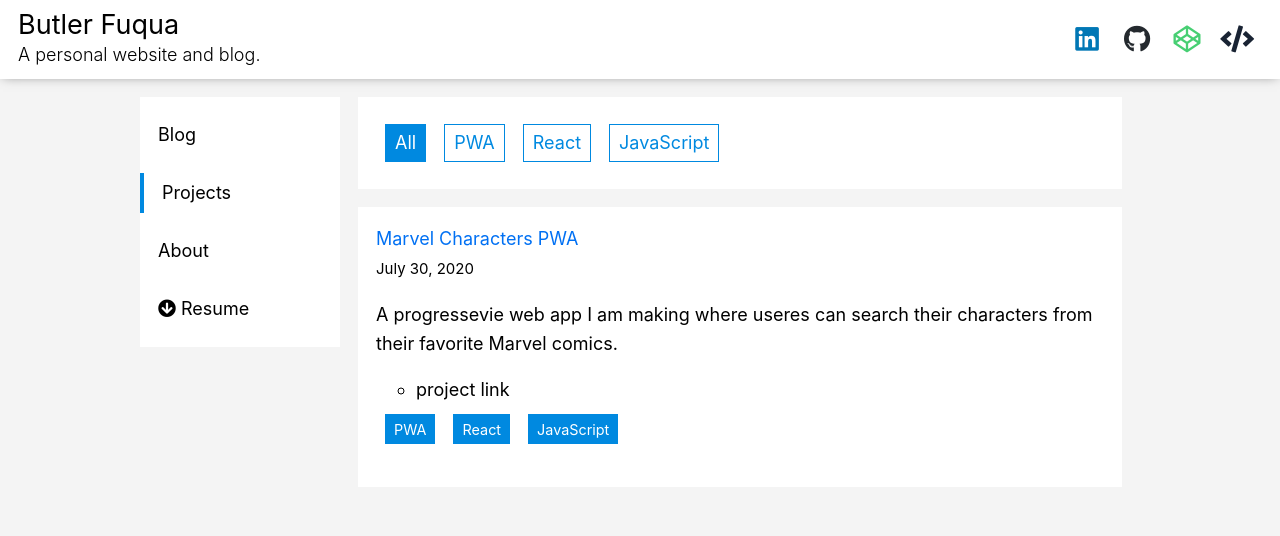
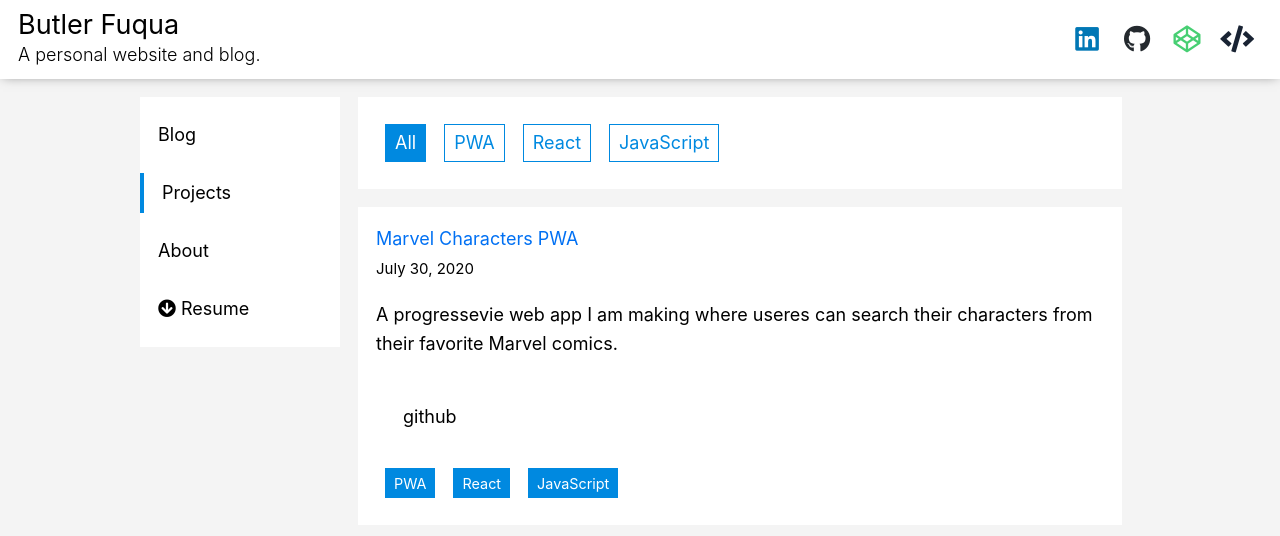
Before and after one commit to ButlerFuqua/personal-blog, a Next.js app: page /projects in a window 1280 px wide. Shown: the top 536 px of the page. Built offline with nearby package versions, Linux system fonts and the light colour scheme.

Commit message:
Add ability to read links in projectsLinks component.

```diff
--- a/components/postsSection.js
+++ b/components/postsSection.js
@@ -137,7 +137,7 @@ export default function PostsSection({ posts, title, type }) {
                 </Filterlist>
                 : ''}
             <PostsList usedCategories={usedCategories} >
-                {filteredPosts.map(({ id, date, title, tags, excerpt }) => (
+                {filteredPosts.map(({ id, date, title, tags, excerpt, links }) => (
                     <Li key={id}>
                         <Link href={`/${type}/[id]`} as={`/${type}/${id}`}>
                             <a>{title}</a>
@@ -152,7 +152,7 @@ export default function PostsSection({ posts, title, type }) {
                         }
 
                         {/*  If these are projects, add code into */}
-                        {type == 'projects' ? <ProjectLinks /> : ''}
+                        {type == 'projects' ? <ProjectLinks links={links} /> : ''}
 
                         {tags
                             ? (<Tags>
--- a/components/projectlinks.js
+++ b/components/projectlinks.js
@@ -1,9 +1,23 @@
+import styled from 'styled-components'
+import Link from 'next/link'
 
+const Ul = styled.ul`
+    margin: 0;
+    padding: 0;
+    display: flex;
+    flex-directin: flex-start;
 
-export default function ProjectLinks() {
+    & li {
+        list-style: none;
+        margin: .5rem;
+        padding: 1rem;
+    }
+`
+
+export default function ProjectLinks({ links }) {
     return (
-        <ul>
-            <li>project link</li>
-        </ul>
+        <Ul>
+            {links.map(link => <li>{link.label}</li>)}
+        </Ul>
     )
 }
--- a/projects/marvel-characters-pwa.md
+++ b/projects/marvel-characters-pwa.md
@@ -3,6 +3,12 @@ title: 'Marvel Characters PWA'
 date: '2020-07-30'
 tags: ['PWA', 'React', 'JavaScript']
 excerpt: 'A progressevie web app I am making where useres can search their characters from their favorite Marvel comics.'
+links: [
+    {
+        label: 'github',
+        icon: 'fab fa-github'
+    }
+]
 ---
 
 Next.js has two forms of pre-rendering: **Static Generation** and **Server-side Rendering**. The difference is in **when** it generates the HTML for a page.
```
